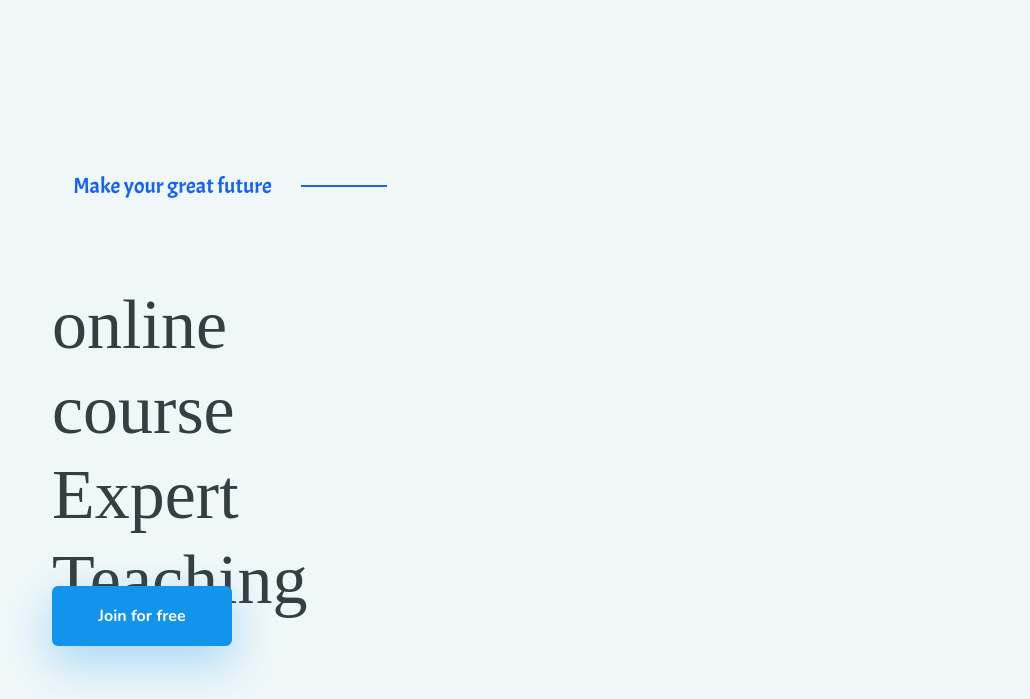
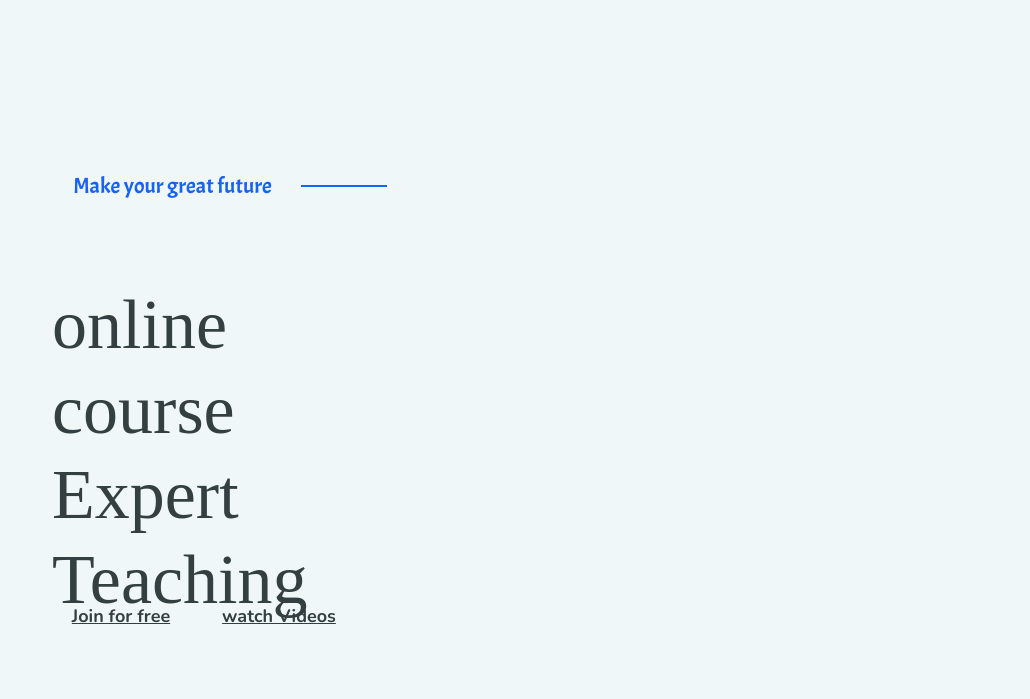
Before and after one commit to jordanssentamu/e-learning-landingpage, a plain HTML site: page index.html in a window 1280 px wide. Shown: the part 101-800 px from the top of the page, without its empty margins (113-1143 px from the left). Drawn offline with nearby package versions, Linux system fonts and the light colour scheme; a web font is replaced by a local one.

Commit message:
the button is changed to a paragraph and given the same class as the paragraph below it hero-intro-sub-wrapper-2-text that are displayed in a flexbox and added a hover on each

```diff
--- a/css/main.css
+++ b/css/main.css
@@ -109,19 +109,38 @@ color:  #343F41;
 margin-bottom: 134px;
 }
 
-.hero-intro-sub-wrapper-2-button {
+.hero-intro-sub-wrapper-2 {
+    display: flex;
+    gap: 20px;
+}
+
+.hero-intro-sub-wrapper-2-text {
+    height: 25px;
+    width: 138px;
     font-family: Nunito;
-font-size: 16px;
+    font-size: 18px;
     font-weight: 700;
-line-height: 22px;
+    line-height: 25px;
     letter-spacing: 0em;
     text-align: center;
-height: 60px;
-width: 180px;
+    color: #343F41;
+    text-decoration: underline;
+}
+.hero-intro-sub-wrapper-2-text:hover {
     border: 1px solid rgba(18, 148, 236, 1);
     border-radius: 6px;
     color: rgba(255, 255, 255, 1);
     background: linear-gradient(0deg, #1294EC, #1294EC),
     linear-gradient(0deg, #1664F9, #1664F9);
     box-shadow: 0px 16px 46px rgba(18, 148, 236, 0.33);
+    height: 60px;
+    width: 180px;
+    color: rgba(255, 255, 255, 1);
+    display: flex;
+    justify-content: center;
+    align-items: center;
+    font-family: Nunito;
+    font-size: 16px;
+    font-weight: 700;
+    text-decoration: none;
 }
--- a/index.html
+++ b/index.html
@@ -45,8 +45,8 @@
             <h2 class="hero-intro-heading">online course
                 Expert Teaching</h2>
             <div class="hero-intro-sub-wrapper-2">
-                <button class="hero-intro-sub-wrapper-2-button">Join for free</button>
-                <p class="hero-intro-sub-wrapper-2-text"></p>
+                <p class="hero-intro-sub-wrapper-2-text">Join for free</p>
+                <p class="hero-intro-sub-wrapper-2-text">watch Videos</p>
             </div>
 
         </div>
```
Lines whose indentation alone changed are shown as unchanged.
